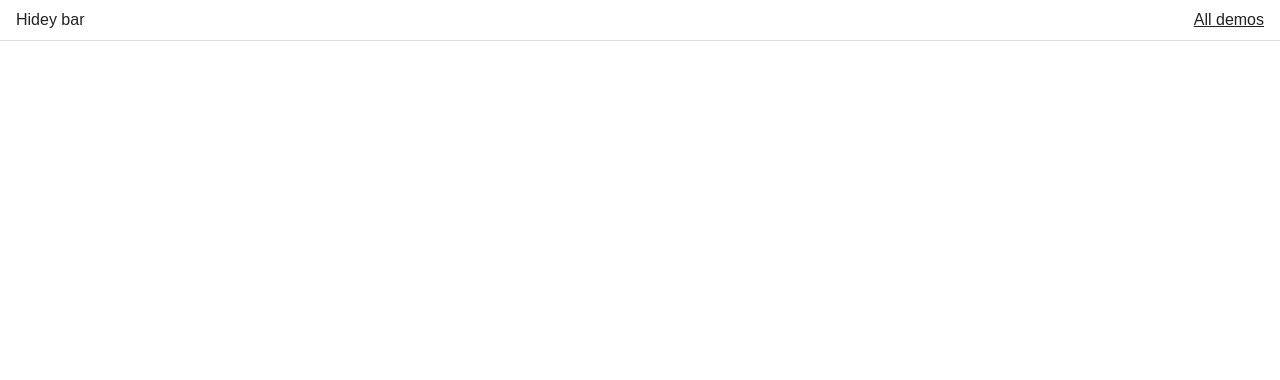
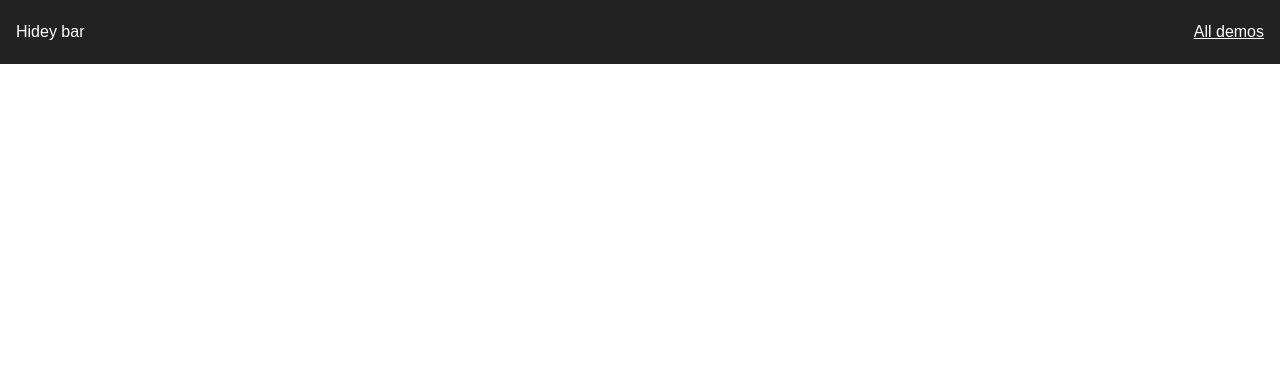
Before and after one commit to ics-creative/250526_scroll-state, a website: page scrolled-header/index.html in a window 1280 px wide. Shown: the top 380 px of the page. Drawn offline with Linux system fonts and the light colour scheme.

Commit message:
Hidey barの範囲と出入りが分かる配色に修正

```diff
--- a/scrolled-header/index.html
+++ b/scrolled-header/index.html
@@ -7,9 +7,9 @@
     <link rel="stylesheet" href="../layout.css" />
     <style>
       :root {
-        --space-small: 8px;
         --space-medium: 16px;
         --space-large: 32px;
+        --height-header: 64px;
         --font-size-heading: 2rem;
         --line-height-body: 1.5;
         --duration-header: 0.3s;
@@ -32,10 +32,12 @@
         gap: var(--space-medium);
         align-items: center;
         justify-content: space-between;
-        padding: var(--space-small) var(--space-medium);
-        color: var(--color-text);
-        background-color: var(--color-surface);
-        box-shadow: 0 1px 0 var(--color-line);
+        min-height: var(--height-header);
+        padding: var(--space-medium);
+
+        /* 本文と区別できる帯にし、隠れる範囲を明確にする。 */
+        color: var(--color-surface);
+        background-color: var(--color-text);
         translate: 0 0;
         transition: translate var(--duration-header) ease;
 
```
